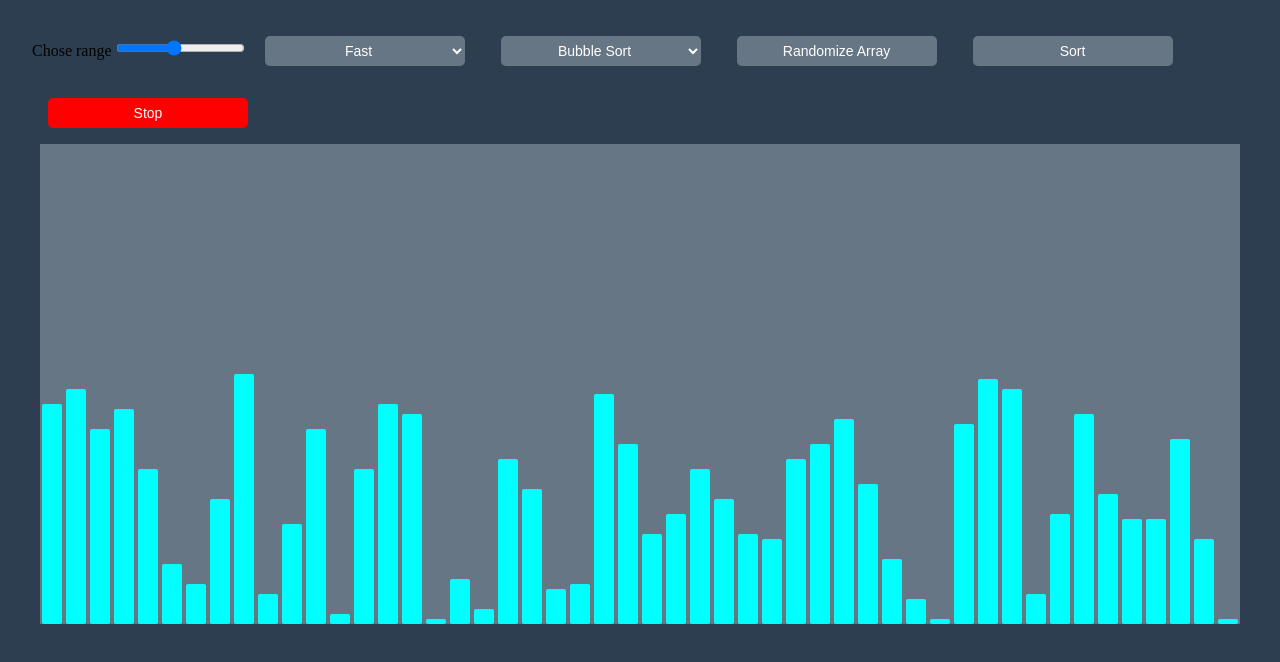
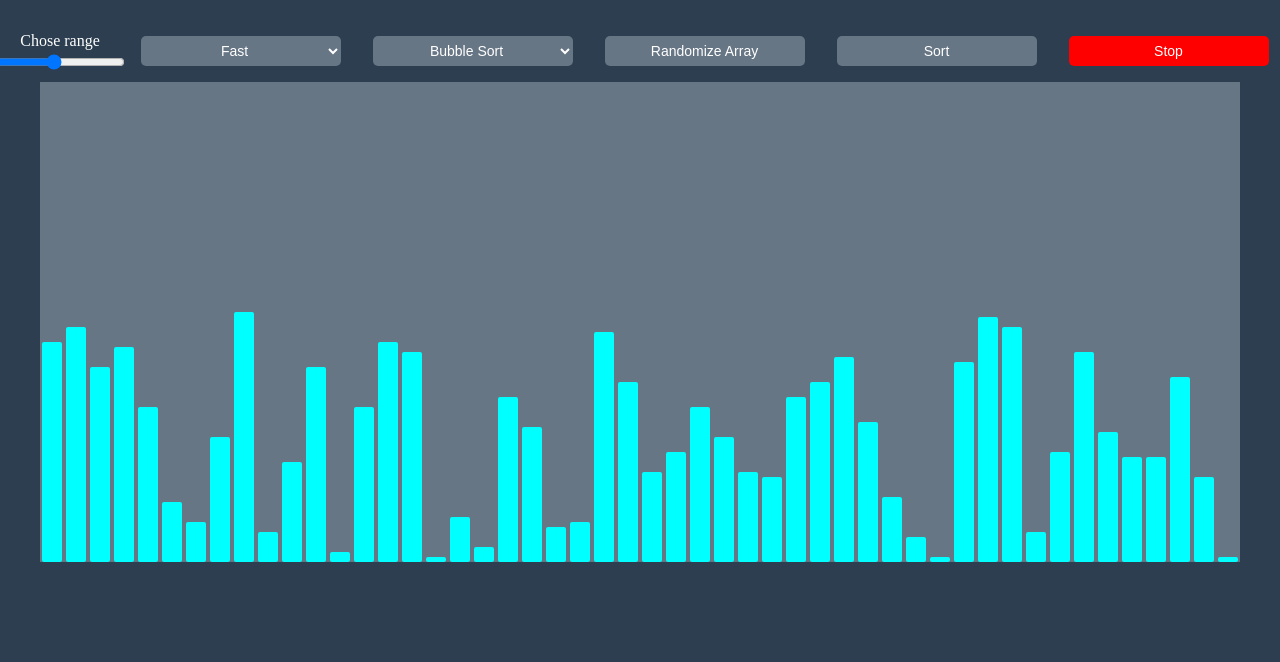
Before and after one commit to IrinaTabassum/sortingIsFan, a plain HTML site: page index.html in a window 1280 px wide. Drawn offline with Linux system fonts and the light colour scheme.

Commit message:
change style

```diff
--- a/index.html
+++ b/index.html
@@ -10,8 +10,9 @@
   <body>
     <div class="container">
       <div class="buttons_container">
-        <label class="" for="slider">Chose range</label>
-        <input
+        <div class="pare">
+          <label class="range" for="slider">Chose range</label>
+          <input class="rangeinput"
             type="range"
             id="slider"
             min="10"
@@ -19,6 +20,7 @@
             step="5"
             value="50"
            />
+        </div>
 
         <select name="" id="speed">
           <option value="10">Fast</option>
--- a/style.css
+++ b/style.css
@@ -24,6 +24,15 @@
     flex-direction: row;
     background-color:#677685;
 }
+.pare{
+    display: flex;
+    flex-direction: column;
+    align-items: center;
+}
+.range{
+    color: white;
+    margin-bottom: .25rem;
+}
 
 .bar{
     background-color: aqua;
@@ -34,7 +43,11 @@
 body{
     background-color: #2c3e50;
 }
-
+.buttons_container{
+    display: flex;
+    flex-direction: row;
+    align-items: center;
+}
 .buttons_container > button, select{
     width: 200px;
     height: 30px;
```
Lines whose indentation alone changed are shown as unchanged.
